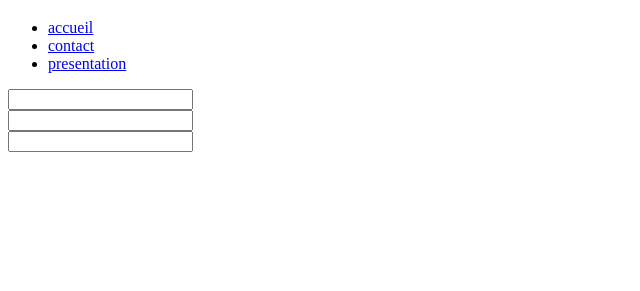
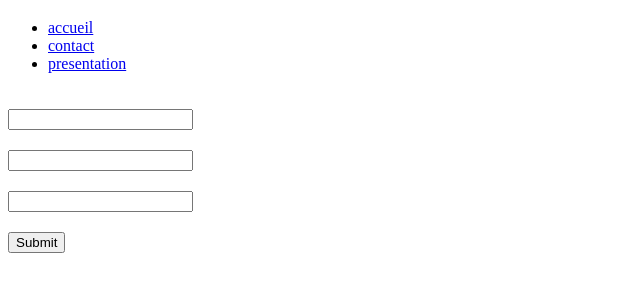
Before and after one commit to youssouf15/decouverte-git, a plain HTML site: page contact.html in a window 1280 px wide. Shown: the part 61-352 px from the top of the page, without its empty margins (0-640 px from the left). Drawn offline with Linux system fonts and the light colour scheme.

Commit message:
ajout mis en forme du formulaire

```diff
--- a/contact.html
+++ b/contact.html
@@ -5,15 +5,22 @@
     <meta name="viewport" content="width=device-width, initial-scale=1.0">
     <meta http-equiv="X-UA-Compatible" content="ie=edge">
     <title>Document</title>
+    <style>
+        input{
+            margin-top: 20px;
+        }
+    </style>
 </head>
 <body>
     <!--form>div*3input+label tab-->
     <h1>nous contacter</h1>
     <nav id="navigation"></nav>
+
     <form action="">
         <div><input type="text"><label for=""></label></div>
         <div><input type="text"><label for=""></label></div>
         <div><input type="text"><label for=""></label></div>
+        <input type="submit">
     </form>
     <script src="menu.js"></script>
 </body>
```
Also changed, not shown: index.html (+5 -0 lines).
